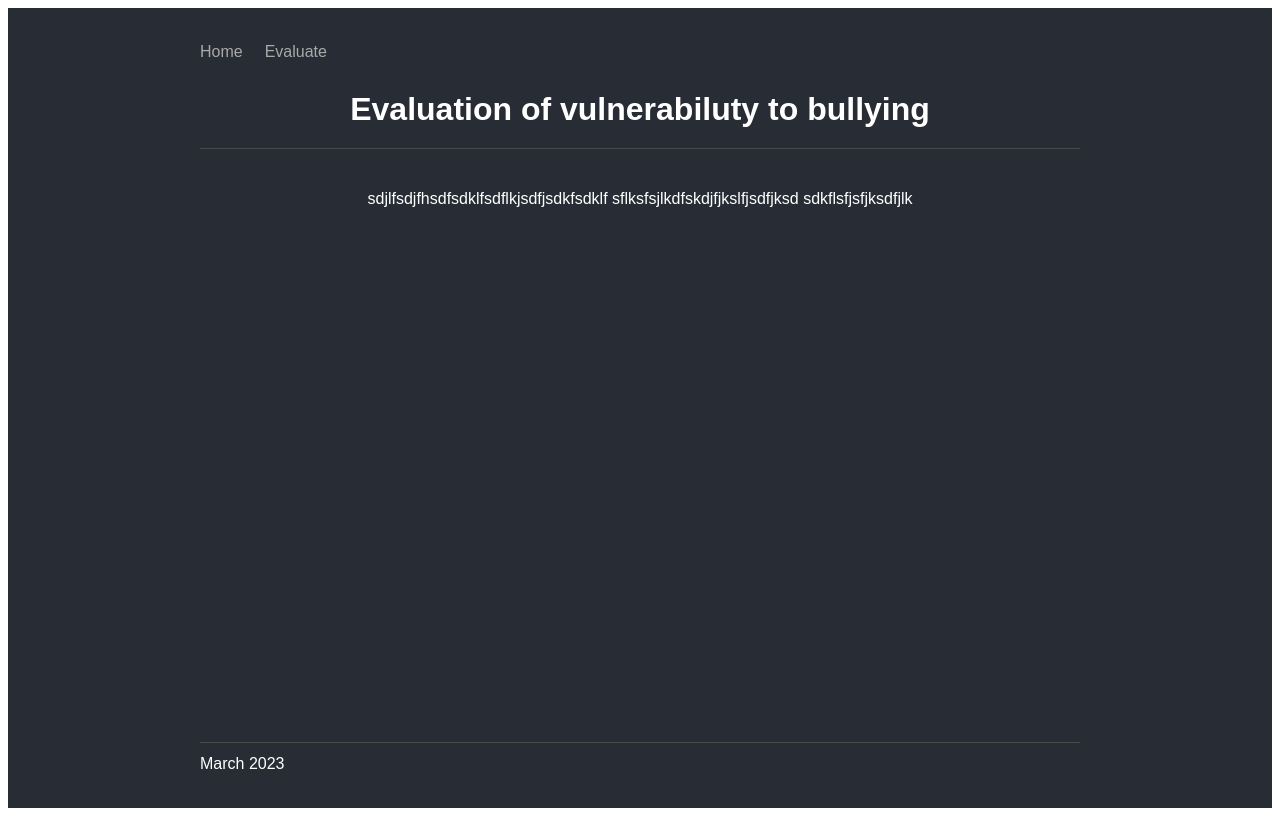
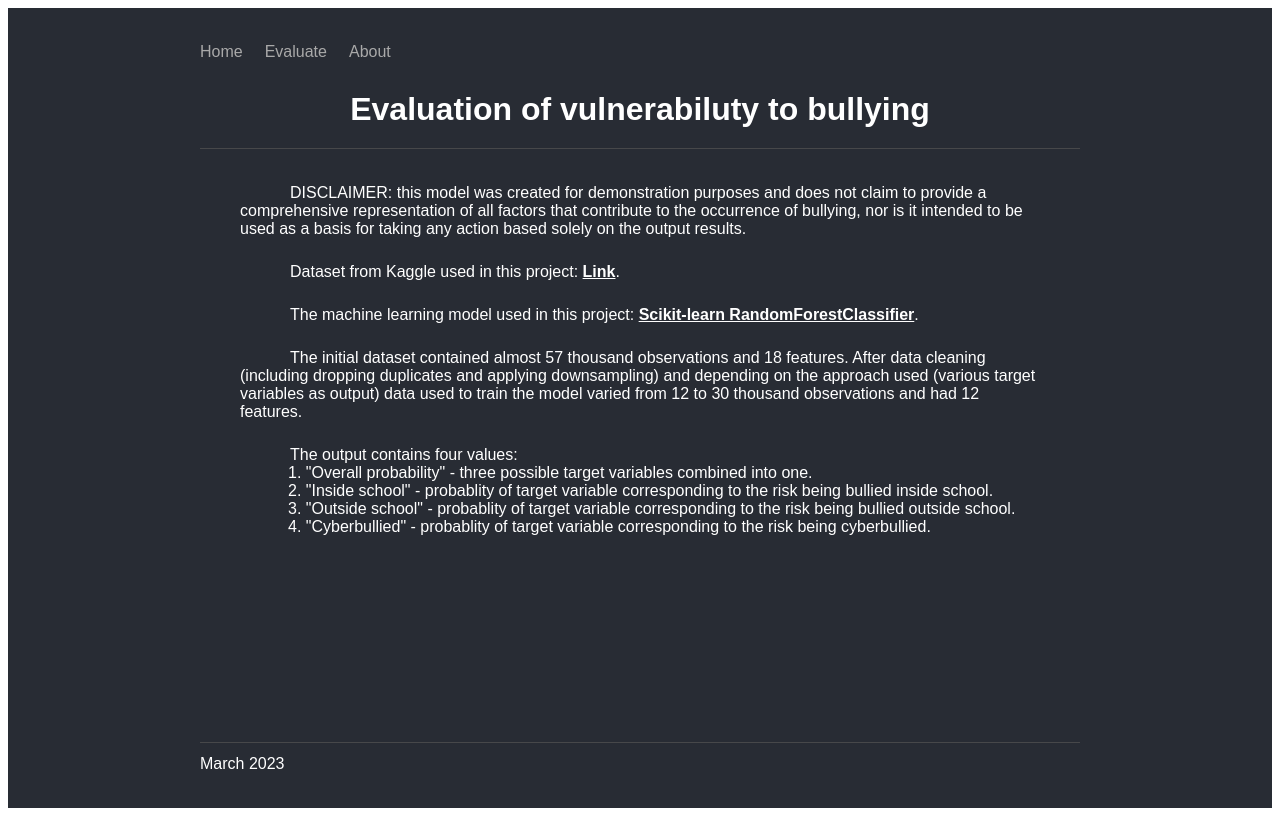
Before and after one commit to vlad-lis/DL-Stock-price, a React (Create React App) app in the folder client/: page /about in a window 1280 px wide. Built offline with nearby package versions, Linux system fonts and the light colour scheme.

Commit message:
add: home,about texts

```diff
--- a/client/src/blocks/about/about.css
+++ b/client/src/blocks/about/about.css
@@ -1,3 +1,7 @@
 .about {
+    display: flex;
+    flex-direction: column;
     max-width: 800px;
+    padding: 10px 0 10px 0;
+    text-align: left;
 }
--- a/client/src/blocks/info/__link/info__link.css
+++ b/client/src/blocks/info/__link/info__link.css
@@ -1,3 +1,10 @@
 .info__link {
     text-decoration: none;
+    transition: all .5s;
 }
+
+.info__link:hover {
+    cursor: pointer;
+    opacity: .5;
+    transition: all .5s;
+}
--- /dev/null
+++ b/client/src/blocks/info/__text-span/_local/info__text-span_local.css
@@ -0,0 +1,4 @@
+.info__text-span_local {
+    color: #FFFFFF;
+    text-decoration: underline;
+}
--- a/client/src/blocks/info/__text-span/info__text-span.css
+++ b/client/src/blocks/info/__text-span/info__text-span.css
@@ -1,4 +1,5 @@
 .info__text-span {
     color: red;
     font-weight: bold;
+    text-decoration: underline;
 }
--- a/client/src/components/About.js
+++ b/client/src/components/About.js
@@ -1,9 +1,45 @@
 function About() {
     return (
         <div className='about'>
-            <p>sdjlfsdjfhsdfsdklfsdflkjsdfjsdkfsdklf
-                sflksfsjlkdfskdjfjkslfjsdfjksd
-                sdkflsfjsfjksdfjlk
+            <p className='info__text-paragraph'>
+                DISCLAIMER: this model was created for demonstration purposes and does not claim to provide
+                a comprehensive representation of all factors that contribute to the occurrence of bullying,
+                nor is it intended to be used as a basis for
+                taking any action based solely on the output results.
+            </p>
+            <p className='info__text-paragraph'>
+                Dataset from Kaggle used in this project:&nbsp;
+                <a
+                    className='info__link'
+                    href='https://www.kaggle.com/datasets/leomartinelli/bullying-in-schools'
+                    target='_blank'>
+                    <span className='info__text-span info__text-span_local'>Link</span>
+                </a>.
+            </p>
+            <p className='info__text-paragraph'>
+                The machine learning model used in this project:&nbsp;
+                <a
+                    className='info__link'
+                    href='https://scikit-learn.org/stable/modules/generated/sklearn.ensemble.RandomForestClassifier.html'
+                    target='_blank'>
+                    <span className='info__text-span info__text-span_local'>Scikit-learn RandomForestClassifier</span>
+                </a>.
+            </p>
+            <p className='info__text-paragraph'>
+                The initial dataset contained almost 57 thousand observations and 18 features.
+                After data cleaning (including dropping duplicates and applying downsampling)
+                and depending on the approach used (various target variables as output)
+                data used to train the model varied from 12 to 30 thousand observations and had 12 features.
+            </p>
+            <p className='info__text-paragraph'>
+                The output contains four values:<br/>
+                &emsp;&emsp;&emsp;1. "Overall probability" - three possible target variables combined into one.<br/>
+                &emsp;&emsp;&emsp;2. "Inside school" - probablity of target variable corresponding
+                to the risk being bullied inside school.<br/>
+                &emsp;&emsp;&emsp;3. "Outside school" - probablity of target variable corresponding
+                to the risk being bullied outside school.<br/>
+                &emsp;&emsp;&emsp;4. "Cyberbullied" - probablity of target variable corresponding
+                to the risk being cyberbullied.
             </p>
         </div>
     )
--- a/client/src/components/App.js
+++ b/client/src/components/App.js
@@ -59,10 +59,6 @@ function App() {
           } />
       </Routes>
 
-      {/* <Evaluate
-        isOpen={isPredictionsOpen}
-        predictions={predictions} /> */}
-
       <Footer />
 
     </div>
--- a/client/src/components/Header.js
+++ b/client/src/components/Header.js
@@ -21,6 +21,7 @@ function Header() {
                         element={
                             <>
                                 <Link to='/' className='header__nav-link'>Home</Link>
+                                <Link to='/evaluate' className='header__nav-link'>Evaluate</Link>
                                 <Link to='/about' className='header__nav-link'>About</Link>
                             </>
                         }
@@ -31,6 +32,7 @@ function Header() {
                             <>
                                 <Link to='/' className='header__nav-link'>Home</Link>
                                 <Link to='/evaluate' className='header__nav-link'>Evaluate</Link>
+                                <Link to='/about' className='header__nav-link'>About</Link>
                             </>
                         }
                     />
--- a/client/src/components/Home.js
+++ b/client/src/components/Home.js
@@ -4,27 +4,41 @@ function Home() {
             <p className='info__text-paragraph'>
                 <a className='info__link' href='https://www.stopbullying.gov/bullying/what-is-bullying' target='_blank'>
                     <span className='info__text-span'>
-                        Bullying </span>
+                        Bullying</span>
                 </a>
-                is unwanted, aggressive behavior among school aged children that involves a real or perceived power imbalance.
-                The behavior is repeated, or has the potential to be repeated, over time.
+                &nbsp;is unwanted, aggressive behavior among school aged children that involves a real or perceived
+                power imbalance. The behavior is repeated, or has the potential to be repeated, over time.
                 Both kids who are bullied and who bully others may have serious, lasting problems.
             </p>
             <p className='info__text-paragraph'>
                 <a className='info__link' href='https://www.stopbullying.gov/bullying/at-risk' target='_blank'>
                     <span className='info__text-span'>
-                        Who is at risk? </span>
+                        Who is at risk?</span>
                 </a>
-                No single factor puts a child at risk of being bullied or bullying others.
+                &nbsp;No single factor puts a child at risk of being bullied or bullying others.
                 Bullying can happen anywhere — cities, suburbs, or rural towns.
                 Depending on the environment, some groups may be at an increased risk of being bullied.
                 Stigma can also spread false and harmful information that can lead to increasing rates of bullying,
                 harassment, and hate crimes against certain groups of people.
             </p>
             <p className='info__text-paragraph'>
-                This project attemps to evaluate vulnerability to being bullied with the help of machine learning model.
-                The model is trained on open data set from Kaggle. By taking values
-
+                This project attempts to evaluate vulnerability to bullying with the help of a machine learning model.
+                The model is trained on an open dataset from Kaggle.
+                By providing information about a hypothetical person and inputting it into the model,
+                it outputs the probabilities of four events: overall estimation of the risk of being bullied,
+                the risk of being bullied in school, outside of school, and being cyberbullied.
+            </p>
+            <p className='info__text-paragraph'>
+                To test the model with your own inputs, please visit the&nbsp;
+                <a className='info__link' href='/evaluate'>
+                    <span className='info__text-span info__text-span_local'>Evaluate</span>
+                </a> section.
+            </p>
+            <p className='info__text-paragraph'>
+                To learn more about the model and the dataset, please visit the&nbsp;
+                <a className='info__link' href='/about'>
+                    <span className='info__text-span info__text-span_local'>About</span>
+                </a> section.
             </p>
         </div>
     )
--- a/client/src/index.css
+++ b/client/src/index.css
@@ -25,3 +25,4 @@
 @import url(./blocks/info/__text-paragraph/info__text-paragraph.css);
 @import url(./blocks/info/__text-span/info__text-span.css);
 @import url(./blocks/info/__link/info__link.css);
+@import url(./blocks/info/__text-span/_local/info__text-span_local.css);
```
